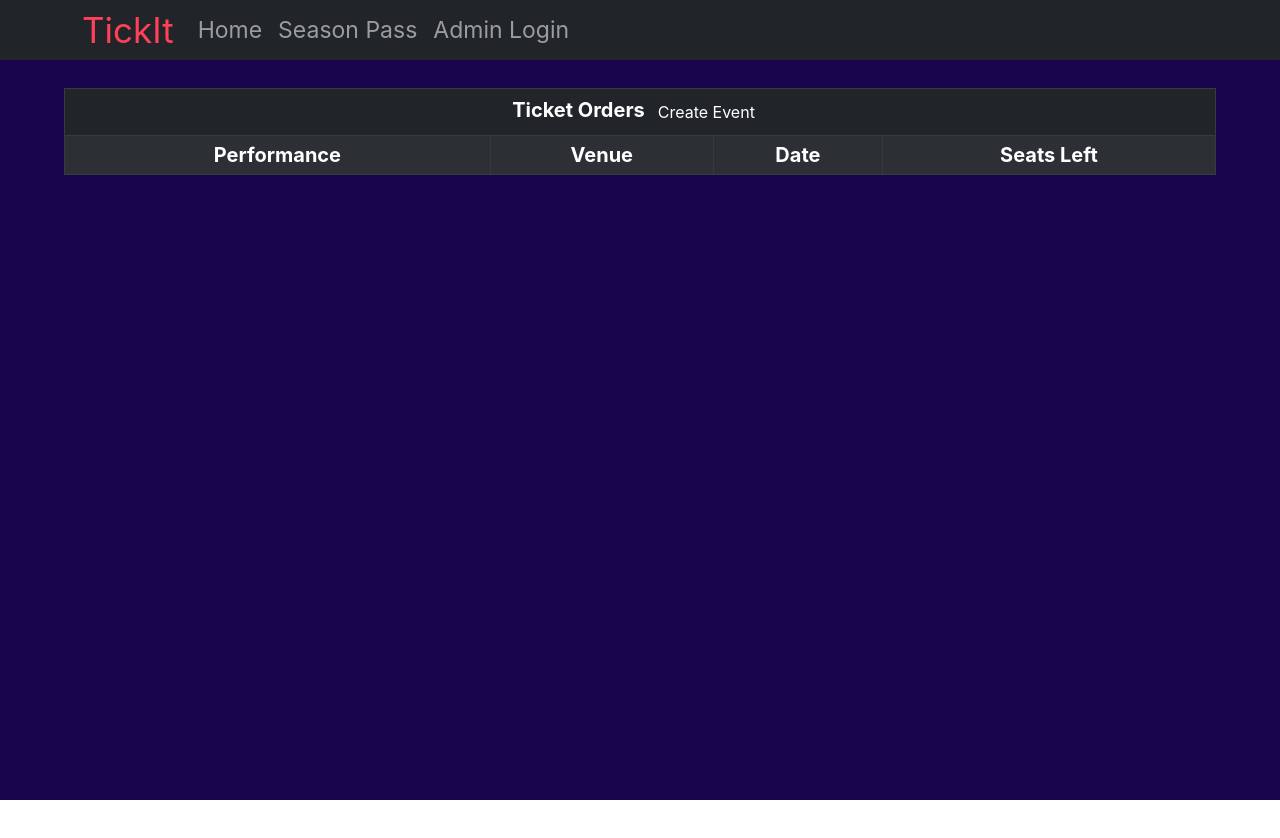
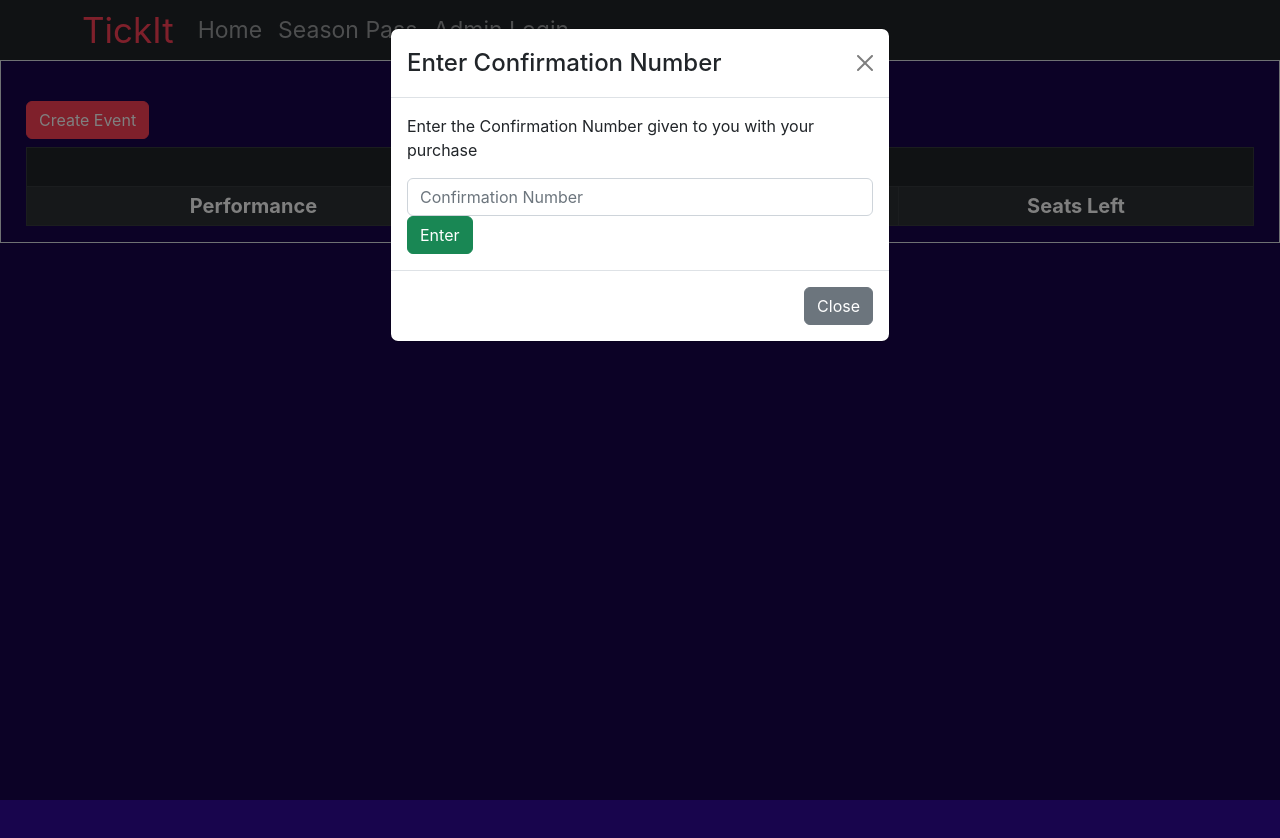
Before and after one commit to PatrickBerz/tick-it, a React (Create React App) app in the folder frontend/: page /eventListings in a window 1280 px wide. Both pictures are taken after a click on the button "Create Event". Shown: the top 838 px of the page. Before the commit the page ends 800 px from the top, so only its background shows below. Built offline with nearby package versions, Linux system fonts and the light colour scheme.

Commit message:
copied home modal to edit for this useage

```diff
--- a/frontend/src/components/eventListings.jsx
+++ b/frontend/src/components/eventListings.jsx
@@ -1,22 +1,58 @@
 import 'bootstrap/dist/css/bootstrap.min.css';
-import { Form, Stack,Button, Alert, Table } from 'react-bootstrap';
+import { Form, Stack,Button, Alert, Table, Modal, FormGroup } from 'react-bootstrap';
 import React, {useState} from 'react';
 
 export const EventListings = () =>{
+    const [showModal, setShow] = useState(false);
+    const [alert, setAlert] = useState(undefined);
+    const [value, setValue] = useState('');
+
+
+    const confNumModal = () => {
+        setShow(true)
+    };
+    const handleClose = () => {
+        setShow(false)
+        setAlert(undefined);
+    }
+    const onFormSubmit = (e) => {
+        e.preventDefault();
+        setValue(value);
+        console.log(value);
+
+        const promise = fetch('http://localhost:4000/confNum', {
+            method: 'POST',
+            headers: {"Content-Type": "application/json"},
+            body: JSON.stringify({value})
+        });
+        console.log(promise)
+        promise.then(event => {
+            if (event.status === 200) {
+              setAlert({ label: 'success', type: 'success' })
+
+            } else {
+              setAlert({ label: `Error ${event.statusText}`, type: 'danger' })
+            }
+          })
+        }
 
     // Perf name, venue name, date/time, array of tickets
     return (
-        <div style={{maxWidth:'100%', maxHeight:'100%', alignSelf:'center'}}>
-        <Stack direction='vertical' gap={2}>
-            <div className='d-flex-inline' style={{margin:'40px'}}>
-
+        <div className='border border-light-2' style={{maxWidth:'100%', maxHeight:'100%', alignSelf:'center', marginTop:'60px', paddingLeft:'25px', paddingRight:'25px'}}>
+        <Stack direction='vertical' style={{marginTop:'40px'}} gap={2}>
+            <div >
+                <Button style={{
+                        borderColor: '#FF4057',
+                        backgroundColor:'#FF4057',
+                        }}
+                        onClick={confNumModal}>
+                    Create Event
+                </Button>
             </div>
-            <Table align='center' bordered responsive striped hover variant='dark' size='sm' style={{maxWidth:'90%', maxHeight:'70%'}}>
+            <Table align='center' bordered responsive striped hover variant='dark' size='sm' style={{maxHeight:'70%'}}>
                 <thead><tr><th style={{textAlign:'center', fontSize:'20px'}} colSpan={6}>
                     Ticket Orders
-                    <Button className='border-2-light' variant="dark">
-                        Create Event
-                    </Button></th>
+                    </th>
                     </tr>
                 </thead>
                     <tbody style={{ fontSize: '20px', color: "white"}}>
@@ -41,6 +77,38 @@ export const EventListings = () =>{
                 </tbody>
             </Table>
        </Stack>
+       <Modal show={showModal} onHide={handleClose}>
+              <Modal.Header closeButton>
+                <Modal.Title>Enter Confirmation Number</Modal.Title>
+              </Modal.Header>
+              <Modal.Body>
+                <p>Enter the Confirmation Number given to you with your purchase</p>
+                <Form onSubmit={onFormSubmit}>
+                  <FormGroup>
+                  <Form.Control
+                    type="name"
+                    placeholder="Confirmation Number"
+                    onChange={(e) => setValue(e.target.value)}
+                    value={value}
+                    />
+                  </FormGroup>
+                  {alert &&
+                        <Alert style={{ maxWidth: '200px', marginTop:5, paddingTop:'2px', maxHeight:'30px', }} key={alert.type} variant={alert.type}>
+                        {alert.label}
+                        </Alert>
+                    }
+                </Form>
+                <Button  className="me-0" type='submit' variant="success" onClick={onFormSubmit}>
+                  Enter
+                </Button>
+              </Modal.Body>
+              <Modal.Footer>
+                <Button variant="secondary" onClick={handleClose}>
+                  Close
+                </Button>
+
+              </Modal.Footer>
+            </Modal>
     </div>
 
     )
```
